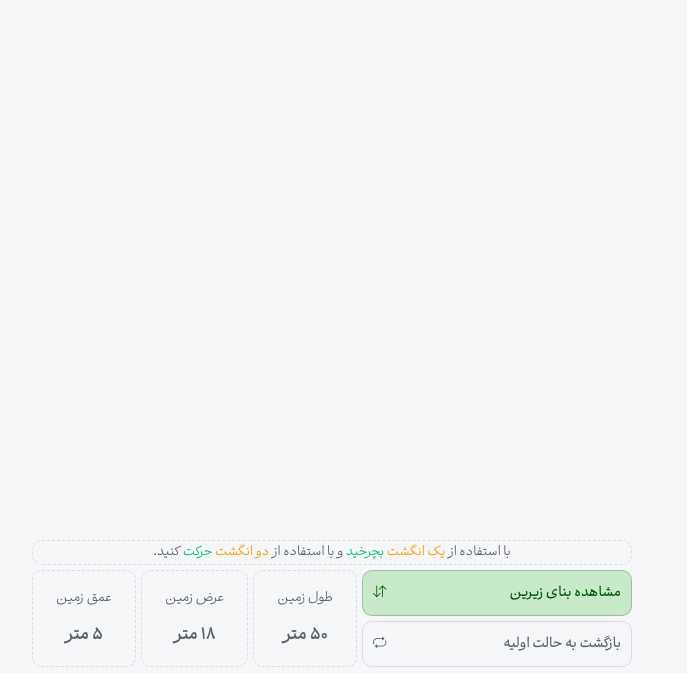
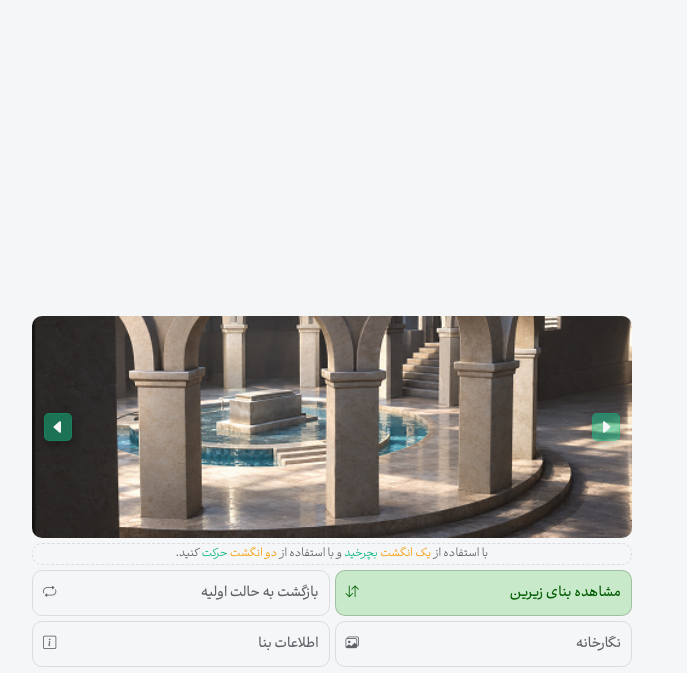
Before and after one commit to MythicerMe/3Dmodel, a plain HTML site: page index.html in a window 1280 px wide. Shown: the part 127-800 px from the top of the page, without its empty margins (308-995 px from the left). Drawn offline with nearby package versions, Linux system fonts and the light colour scheme; some packages are replaced by stand-ins of ours; grey boxes are pictures that could not be loaded; a script that the page names is missing.

Commit message:
gallery added

```diff
--- a/app.js
+++ b/app.js
@@ -2,12 +2,11 @@
 
 const $ = (x) => document.querySelector(x);
 
-$(".model").addEventListener('load', ()=>{
-   $('.load').setAttribute('id', 'hide')
+$(".model").addEventListener('load', () => {
+    $('.load').setAttribute('id', 'hide')
 });
 
 
-const viewer = $('.model');
 
 
 // viewer.addEventListener("camera-change", () => {
@@ -29,8 +28,8 @@ const viewer = $('.model');
 // });
 
 
-$('.reset').addEventListener('click', ()=>{
-   $('.model').cameraOrbit = "-33.5109deg 43.4712deg 79.899293m";
+$('.reset').addEventListener('click', () => {
+    $('.model').cameraOrbit = "-33.5109deg 43.4712deg 79.899293m";
     $('.model').cameraTarget = "0.240415m 1.106297m -2.570210m";
     $('.model').fieldOfView = "12deg";
 })
@@ -70,10 +69,12 @@ const model2 = {
 
 function changeModel() {
     if ($('.model').getAttribute('src') === model1.name) {
+        $('.load').removeAttribute('id');
         $('.model').setAttribute('src', model2.name);
         $('.chngtxt').textContent = model1.butText;
         $('.chngModel').classList.remove('yellowButton')
     } else if ($('.model').getAttribute('src') === model2.name) {
+        $('.load').removeAttribute('id');
         $('.model').setAttribute('src', model1.name);
         $('.chngtxt').textContent = model2.butText;
         $('.chngModel').classList.add('yellowButton')
@@ -81,9 +82,36 @@ function changeModel() {
 };
 
 
-$('.menuIcon').addEventListener('click', openModel);
+// $('.menuIcon').addEventListener('click', openModel);
 
 // function openModel(){
 //     $('.modelPanel').classList.remove('hide');
 //     $('.overlay').classList.remove('hidden');
 // }
+
+$('.galleryBut').addEventListener('click', () => {
+    console.log('click');
+    $('.gallery').classList.toggle('hidden')
+});
+
+let currentPos = 0;
+const moveAmount = $('.imageContain').clientWidth;
+let curentImageIndex = 0;
+const imageCount = 3;
+
+const scrollLeft = () => {
+    curentImageIndex++;
+    if (curentImageIndex > imageCount-1) curentImageIndex = 0;
+    currentPos = moveAmount * curentImageIndex;
+    $('.imagesContaining').style.transform = `translateX(${currentPos}px)`
+};
+
+const scrollRight = () => {
+    curentImageIndex--;
+    if(curentImageIndex < 0) curentImageIndex = imageCount-1;
+    currentPos = moveAmount * curentImageIndex;
+    $('.imagesContaining').style.transform = `translateX(${currentPos}px)`
+};
+
+$('.next.left').addEventListener('click', scrollLeft);
+$('.next.right').addEventListener('click', scrollRight);
--- a/index.html
+++ b/index.html
@@ -13,9 +13,9 @@
 </head>
 
 <body>
-   <audio autoplay loop>
+   <!-- <audio autoplay loop>
       <source src="./assets/music-veda.mp3">
-   </audio>
+   </audio> -->
 
    <div class="modelPanel hide">
       <div class="firstRow">
@@ -60,6 +60,35 @@
       </model-viewer>
    </div>
 
+   <div class="gallery">
+      <div class="next right">
+         <i class="bi bi-caret-right-fill"></i>
+      </div>
+      <div class="next left">
+         <i class="bi bi-caret-left-fill"></i>
+      </div>
+
+      <div class="imageBar">
+
+         <div class="imagesContaining">
+
+         <div class="imageContain">
+            <img src="./gallery-images/image-1.png" alt="تصاویر نگارخانه">
+         </div>
+
+         <div class="imageContain">
+            <img src="./gallery-images/image-2.png" alt="تصاویر نگارخانه">
+         </div>
+
+         <div class="imageContain">
+            <img src="./gallery-images/image-3.png" alt="تصاویر نگارخانه">
+         </div>
+         </div>
+
+      </div>
+
+   </div>
+
 
    <div class="panel">
       <div class="guide">
@@ -70,23 +99,33 @@
          <span>دو انگشت</span>
          <span>حرکت</span>
          کنید.
+      </div>
 
-      </div>
-      <div class="secondpanel">
 
-         <div class="buttons">
+
+
+      <div class="buttonContainer">
          <button class="chngModel yellowButton">
-
             <span class="chngtxt">مشاهده بنای زیرین</span>
             <i class="bi bi-arrow-down-up"></i>
          </button>
+
          <button class="reset">
-
             <span>بازگشت به حالت اولیه</span>
             <i class="bi bi-repeat"></i>
          </button>
-         </div>
-         <div class="info">
+
+         <button class="galleryBut">
+            <span class="chngtxt">نگارخانه</span>
+            <i class="bi bi-images"></i>
+         </button>
+
+         <button class="infos">
+            <span>اطلاعات بنا</span>
+            <i class="bi bi-info-square"></i>
+         </button>
+
+         <!-- <div class="info">
             <div>
                <span>طول زمین </span>
                <span>۵۰ متر</span>
@@ -99,7 +138,7 @@
                <span>عمق زمین</span>
                <span>۵ متر</span>
             </div>
-         </div>
+         </div> -->
       </div>
       <!-- <div class="Contribute">
          کسب اطلاعات بیشتر
--- a/style.css
+++ b/style.css
@@ -115,7 +115,7 @@ body {
 
 .topBar p {
     font-weight: 600;
-    font-size: 0.8rem;
+    font-size: 0.6rem;
     color: var(--text-secondary);
     padding: var(--leftright);
 }
@@ -138,7 +138,7 @@ body {
     width: 100%;
     max-width: 600px;
     flex-grow: 0;
-    flex-shrink: 0;
+    flex-shrink: 1;
     flex-basis: 70%;
     flex-grow: 1;
 
@@ -242,17 +242,14 @@ body {
     }
 } */
 
-.buttons {
-    display: flex;
-    flex-direction: column;
+.buttonContainer {
+    display: grid;
+    grid-template-columns: repeat(2, 1fr);
+    grid-template-rows: repeat(2, 1fr);
     gap: 5px;
-    flex-grow: 0;
-    flex-shrink: 0;
-    flex-basis: 45%;
-    align-items: center;
 }
 
-.buttons button {
+.buttonContainer button {
 
     border-radius: var(--radius);
     padding: 10px;
@@ -264,6 +261,20 @@ body {
     width: 100%;
     text-align: center;
     justify-content: space-between;
+}
+
+.galleryBut {
+    background-color: transparent;
+    color: var(--text-secondary);
+    border: 1px solid var(--border);
+    font-weight: 500;
+}
+
+.infos {
+    background-color: transparent;
+    color: var(--text-secondary);
+    border: 1px solid var(--border);
+    font-weight: 500;
 }
 
 button i {
@@ -299,6 +310,85 @@ button:active {
     font-weight: 500;
 }
 
+.gallery {
+    width: 100%;
+    max-width: 600px;
+    background-color: var(--background-secondary);
+    border-radius: var(--radius);
+    flex-grow: 1;
+    flex-basis: 40%;
+    transition: all 0.15s ease;
+    position: relative;
+    overflow: hidden;
+}
+
+.imageBar {
+    width: 100%;
+    height: 100%;
+    overflow-y: hidden;
+    display: flex;
+}
+
+.gallery.hidden {
+    display: none;
+}
+
+
+.next {
+    position: absolute;
+    top: 50%;
+    transform: translateY(-50%);
+    background-color: rgba(16, 185, 129, 0.514);
+    border-radius: 5px;
+    color: var(--background);
+    border: 1px solid rgba(16, 185, 129, 0.199);
+    display: flex;
+    justify-content: center;
+    align-items: center;
+    padding: 5px;
+    box-shadow: rgba(0, 0, 0, 0.3) 0px 3px 12px;
+    z-index: 500;
+}
+
+
+.next:active {
+    background-color: var(--green);
+}
+
+.next i {
+    display: flex;
+    justify-content: center;
+    align-items: center;
+}
+
+.next.right {
+    right: 2%;
+}
+
+.next.left {
+    left: 2%;
+}
+
+.imagesContaining {
+    display: flex;
+    width: 100%;
+}
+
+.imagesContaining div {
+    flex-shrink: 0;
+}
+
+.imageContain {
+    width: 100%;
+    height: 100%;
+}
+
+.imageContain>img {
+    width: 100%;
+    height: 100%;
+    object-fit: cover;
+}
+
 
 .panel {
     display: flex;
@@ -315,14 +405,8 @@ button:active {
     width: 100%;
     border-radius: var(--radius);
     padding: var(--leftright);
-    font-size: 0.8rem;
+    font-size: 0.7rem;
     text-align: center;
-}
-
-.secondpanel {
-    display: flex;
-    gap: 5px;
-
 }
 
 .info {
@@ -395,6 +479,8 @@ button:active {
     display: none;
 }
 
+
+
 .overlay {
     background-color: var(--text-primary);
     opacity: 0.4;
@@ -429,9 +515,10 @@ button:active {
     font-family: inherit;
     gap: 10px;
 }
+
 .firstRow :nth-child(1) {
     flex-grow: 1;
-        display: flex;
+    display: flex;
     justify-content: flex-start;
     align-items: center;
 }
@@ -447,7 +534,7 @@ button:active {
     display: flex;
     justify-content: center;
     align-items: center;
-    font-size: 1.5rem ;
+    font-size: 1.5rem;
 }
 
 .firstRow :nth-child(1),
@@ -466,6 +553,7 @@ button:active {
 .item1 {
     position: relative;
 }
+
 .options {
     display: none;
     flex-direction: row-reverse;
```
Also changed, not shown: gallery-images/image-1.png (added), 2 other files. Lines whose indentation alone changed are shown as unchanged.
